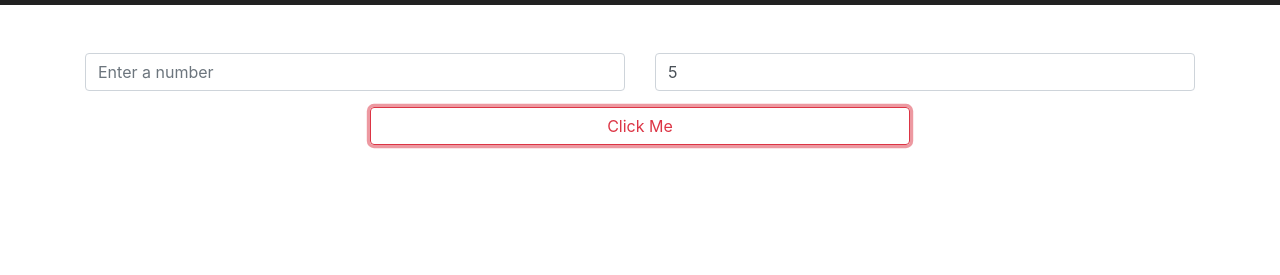
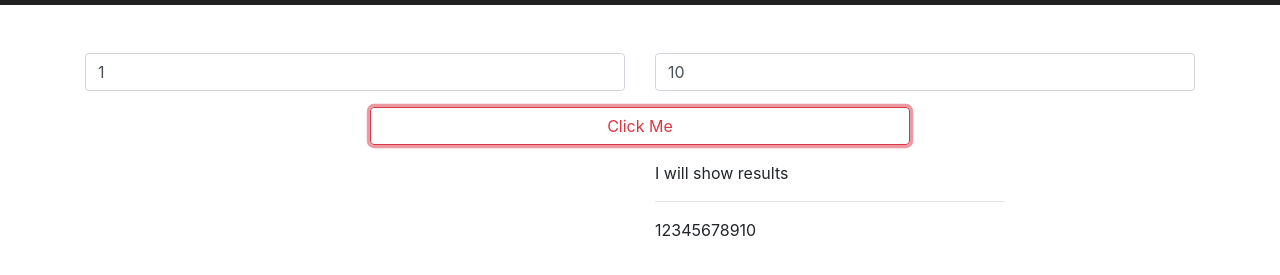
Before and after one commit to johndavid25/CodeAlong2, a plain HTML site: page solve.html in a window 1280 px wide. Both pictures are taken after a click on the button "Click Me". Shown: the part 51-326 px from the top of the page. Drawn offline with nearby package versions, Linux system fonts and the light colour scheme.

Commit message:
js loop function

```diff
--- a/js/fizzbuzz.js
+++ b/js/fizzbuzz.js
@@ -0,0 +1,18 @@
+document.getElementById("fizzButton").addEventListener("click", function () {
+    let num1 = document.getElementById("input1").value;
+    let num2 = document.getElementById("input2").value;
+
+    runTheNumber(num1, num2);
+});
+
+function runTheNumber (num1, num2) {
+    for (let loop = num1; loop <= num2; loop++) {
+        document.getElementById("results").innerText += loop;
+    }
+}
+
+//The premise of fizzbuzz is to take 2 user inputs and fina all of their mulitples between 1 and 100
+//If the loop count is multiple of input 1 it is a fizz case
+//If the loop count is multiple of input 2 it is a buzz case
+//If the loop count is a multiple of both input it is a fizzbuzz case
+//The order you test is MIGHT be very important
--- a/solve.html
+++ b/solve.html
@@ -40,15 +40,22 @@
     <div class="container pt-5">
         <div class="row">
             <div class="col form-group">
-                <input type="number" class="form-control" id="input1" placeholder="Enter a number"/>
+                <input type="number" class="form-control" id="input1" value="1" placeholder="Enter a number"/>
             </div>
             <div class="col form-group">
-                <input id="input2" class="form-control" value="5"/>
+                <input id="input2" class="form-control" value="10"/>
             </div>
         </div>
         <div class="row">
             <div class="col-6 offset-3 form-group">
-                <button class="btn btn-outline-danger btnWide">Click Me</button>
+                <button id="fizzButton" class="btn btn-outline-danger btnWide">Click Me</button>
+            </div>
+        </div>
+        <div class="row">
+            <div class="col-4 offset-6">
+                <p>I will show results</p>
+                <hr>
+                <p id="results"></p>
             </div>
         </div>
     </div>
```
